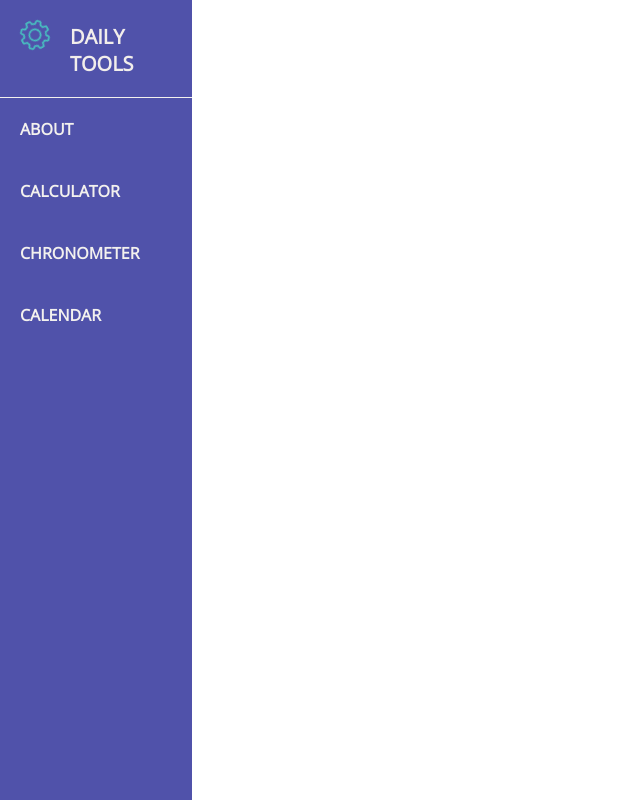
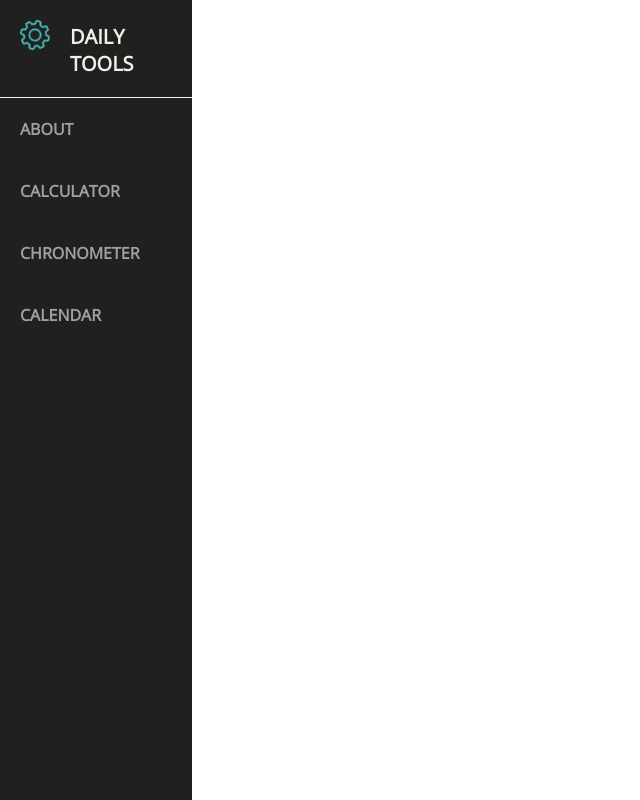
Before and after one commit to kikeanaya/daily-tools, a React (Create React App) app: page / in a window 1280 px wide. Shown: the whole page, without its empty margins (0-640 px from the left). Built offline with nearby package versions, Linux system fonts and the light colour scheme.

Commit message:
changed sidebar css

```diff
--- a/src/App.scss
+++ b/src/App.scss
@@ -34,11 +34,10 @@
 }
 
 .menu{
-  background-color:#5052aa;
+  background-color: #20201f;
   color: #f2eeeb;
   height: 100vh;
   width: 15%;
-  border-right: 1px solid white;
 
   div{
     display: flex;
@@ -76,9 +75,9 @@
   h3{
     margin: 0;
     text-decoration: none;
-    color: #f3f1ee;
+    color: #a1a1a0;
     padding: 20px;
-    background: linear-gradient(to right, #47c0c0 50%, #5052aa 50%);
+    background: linear-gradient(to right, #47c0c0 50%, #20201f 50%);
     background-size: 200% 100%;
     background-position: right bottom;
     transition: 0.5s ease-out;
```
